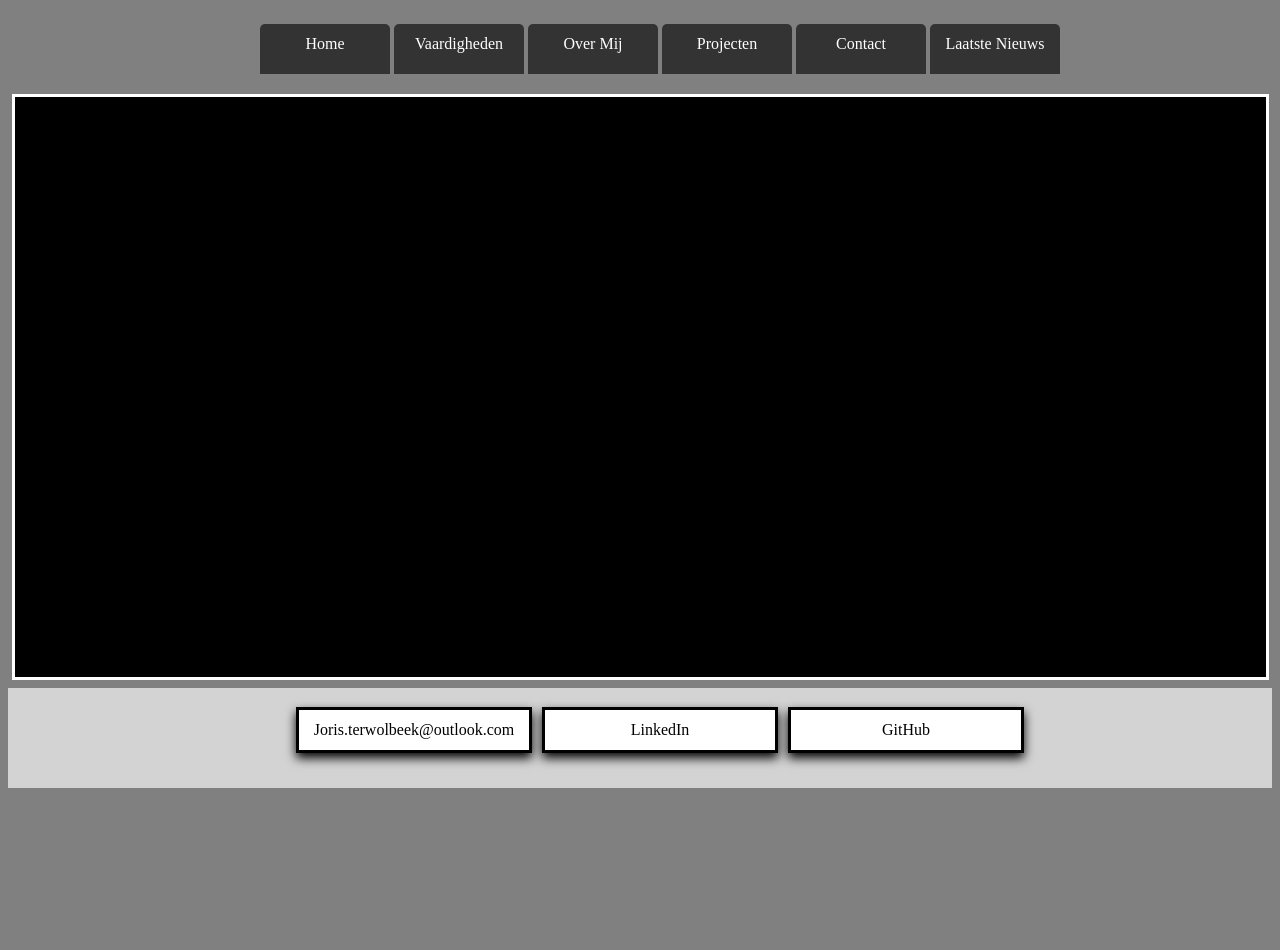
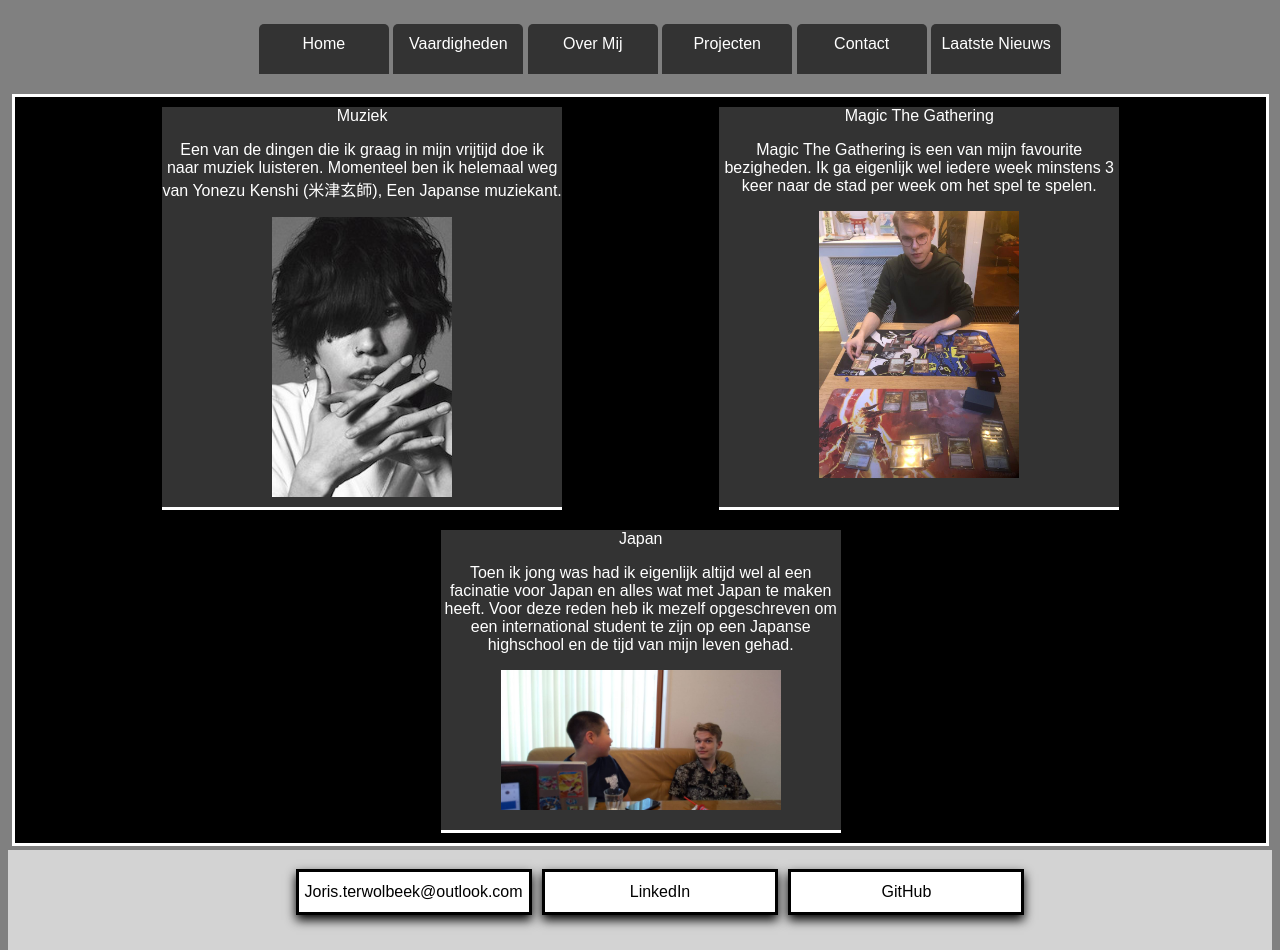
Before and after one commit to ROC-van-Amsterdam-College-Amstelland/git-oefen-opdracht-1-Opblaasmaatje, a plain HTML site: page OverMij.html in a window 1280 px wide. Before the commit the page ends 800 px from the top, so only its background shows below. Drawn offline with Linux system fonts and the light colour scheme.

Commit message:
Hobby User story af

```diff
--- a/CSS/style.css
+++ b/CSS/style.css
@@ -2,6 +2,7 @@ html{
     height: 100%;
     width: 100%;
     background-color: grey;
+    font-family: Arial, Helvetica, sans-serif;
 }
 
 header{
@@ -65,8 +66,8 @@ h1{
 
 
 #WelkomFoto{
-    height: 300px;
-    width: 250px;
+    height: 20%;
+    width: 20%;
     margin: 0 auto;
     display: inline-flex;
 
@@ -222,3 +223,62 @@ footer{
     justify-content: center;
     margin-bottom: 60px;
 }
+
+.OverMijContainer{
+    display: flex;
+    justify-content: space-evenly;
+    flex-direction: row;
+    flex-wrap: wrap;
+    width: 100%;
+}
+
+.Muziek, .Magic{
+    color: white;
+    height: 400px;
+    width: 400px;
+    list-style-type: none;
+    border-bottom: white 3px solid;
+    margin: 10px;
+    background-color: #333333;
+}
+
+.OverMijLink{
+    color: white;
+    font-family: Arial, Helvetica, sans-serif;
+    text-decoration: none;
+}
+.MagicFoto{
+    height: 50%;
+    width: 50%;
+}
+
+.MuziekFoto{
+    height: 45%;
+    width: 45%;
+}
+
+.OverMijContainerMain{
+    width: 99%;
+    background-color: black;
+    justify-content: center;
+    margin: 0 auto;
+    display: flex;
+    border: solid 3px white;
+    margin: 4px;
+    text-align: center;
+}
+
+.JapanFoto{
+    height: 70%;
+    width: 70%;
+}
+
+.Japan{
+    color: white;
+    height: 300px;
+    width: 400px;
+    list-style-type: none;
+    border-bottom: white 3px solid;
+    margin: 10px;
+    background-color: #333333;
+}
--- a/JS/script.js
+++ b/JS/script.js
@@ -6,7 +6,7 @@ function changeImage() {
 
 function changeImage2() {
     document.getElementById("WelkomFoto").src = "Images/Japan_Hobby.jpeg"
-    document.getElementById("Inhoud").innerHTML = "Ik ben een internationale student geweest in Japan, Hierdoor houd ik van alles wat met Japan te maken heeft en kan ik ook JLPT niveau 4 Japans."
+    document.getElementById("Inhoud").innerHTML = "Ik ben een internationale student geweest in Japan, Hierdoor houd ik van alles wat met Japan te maken heeft en kan ik ook JLPT niveau 4 Japans. De foto hierboven is van mij en mijn gastbroertje Yuuto."
     document.getElementById("Titel").innerHTML = "Japan"
 }
 
--- a/OverMij.html
+++ b/OverMij.html
@@ -23,8 +23,25 @@
             </nav>
         </div>
     </header>
-    <div class="MainContainer">
+    <div class="OverMijContainerMain">
         <main>
+            <div class="OverMijContainer">
+                    <div class="Muziek"><a href="https://www.youtube.com/watch?v=ptnYBctoexk" class="OverMijLink">Muziek</a>
+                    <p>Een van de dingen die ik graag in mijn vrijtijd doe ik naar muziek luisteren.
+                        Momenteel ben ik helemaal weg van Yonezu Kenshi (米津玄師), Een Japanse muziekant.<p>
+                        <img src="Images/Muziek_Hobby.jpg" class="MuziekFoto">
+                    </div>
+                    <div class="Magic"><a href="https://magic.wizards.com/en" class="OverMijLink">Magic The Gathering</a>
+                    <p>Magic The Gathering is een van mijn favourite bezigheden.
+                        Ik ga eigenlijk wel iedere week minstens 3 keer naar de stad per week om het spel te spelen.<p>
+                    <img src="Images/Magic_Hobby2.jpeg" class="MagicFoto">
+                    </div>
+                    <div class="Japan"><a href="https://en.wikipedia.org/wiki/Japan" class="OverMijLink">Japan</a>
+                    <p>Toen ik jong was had ik eigenlijk altijd wel al een facinatie voor Japan en alles wat met Japan te maken heeft.
+                        Voor deze reden heb ik mezelf opgeschreven om een international student te zijn op een Japanse highschool en de tijd van mijn leven gehad.<p>
+                    <img src="Images/Japan_Hobby3.jpeg" class="JapanFoto">
+                </div>
+            </div>
 
         </main>
     </div>
```
Also changed, not shown: Images/Muziek_Hobby.jpg (added).
